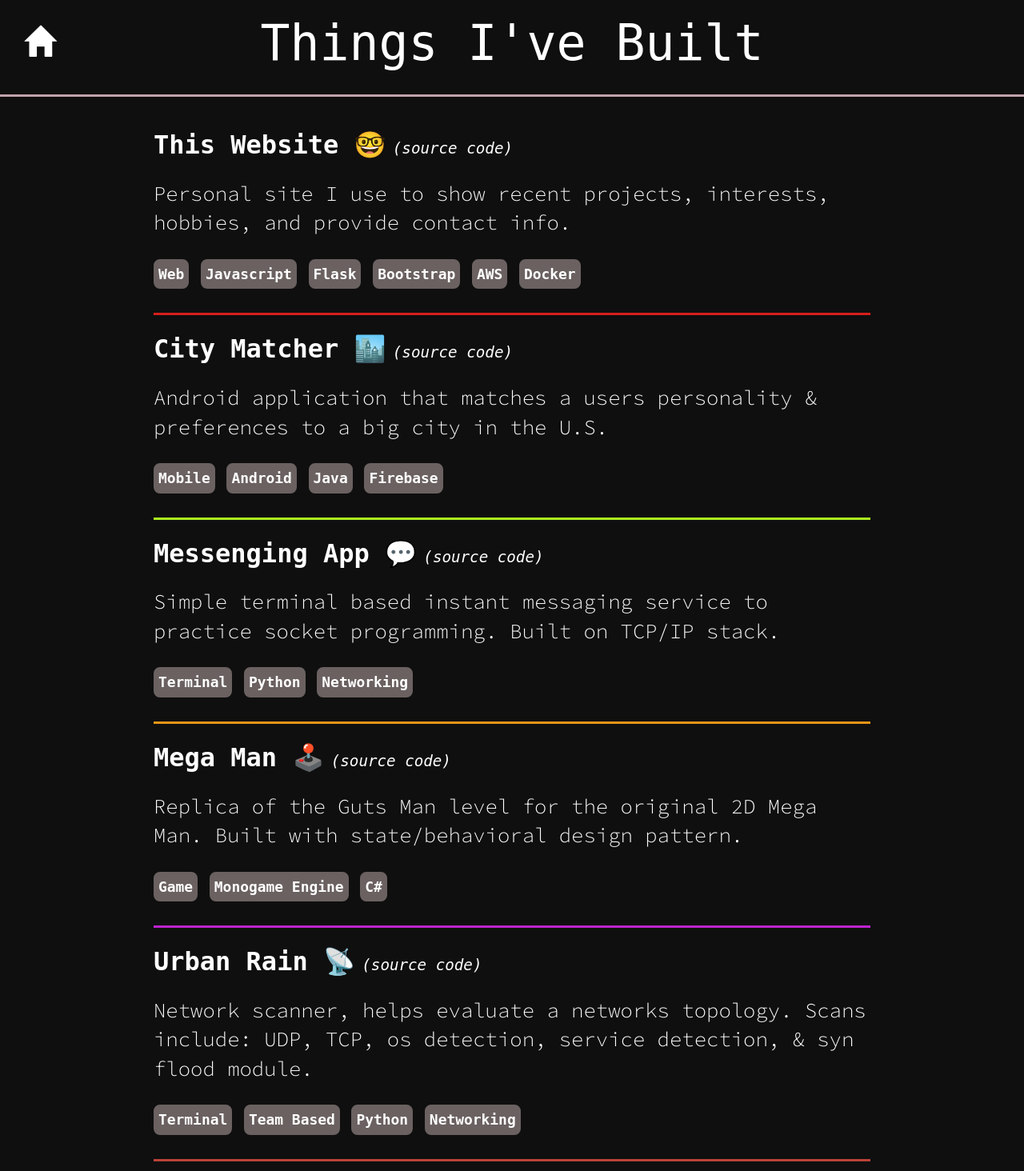
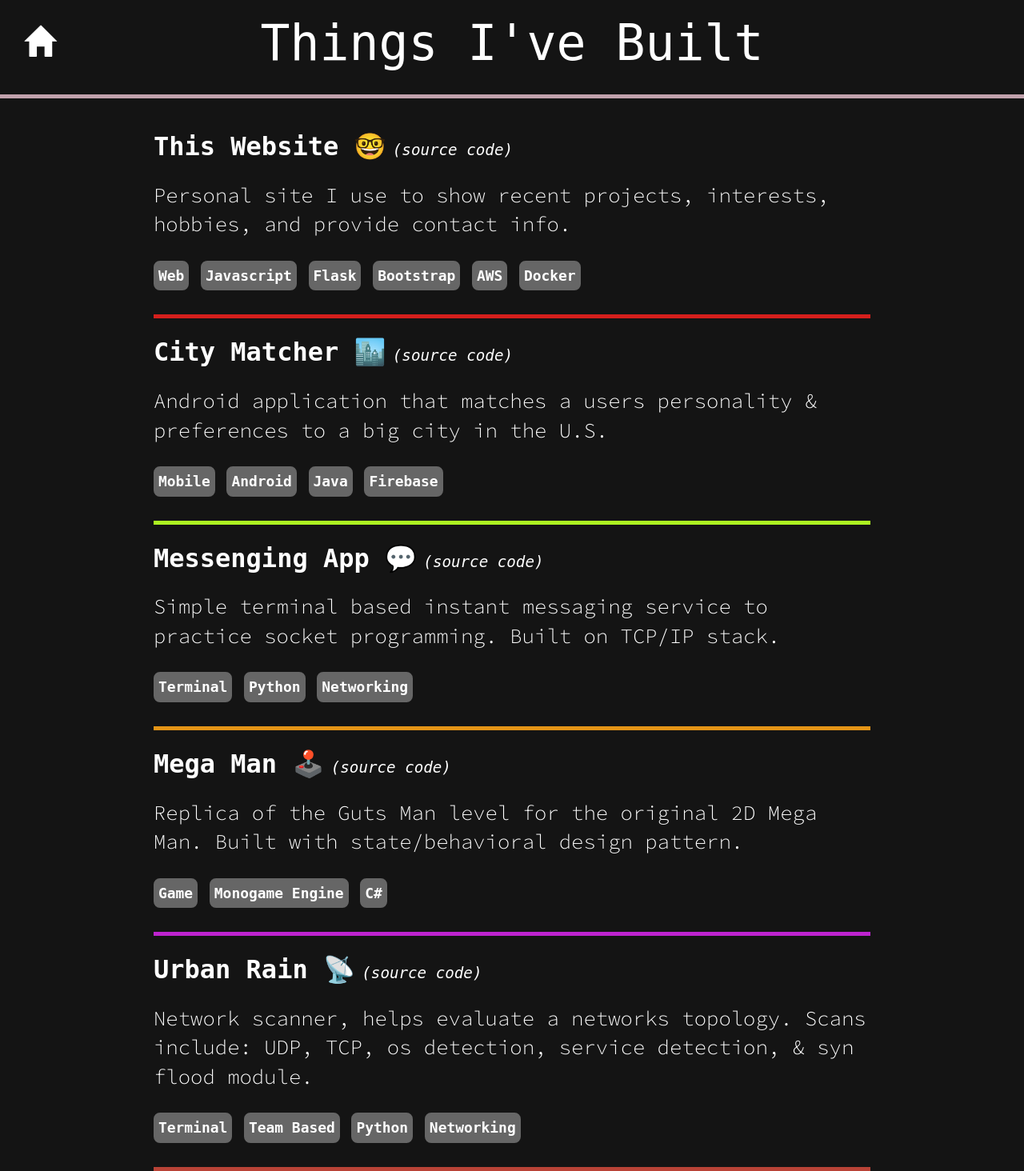
Before and after one commit to nickmorris991/My-Website, a Flask app: page /projects in a window 1280 px wide. Shown: the whole page at 80% size. Run offline with Flask 2, Linux system fonts and the light colour scheme; some libraries are stand-ins or nearby versions; some web fonts are replaced.

Commit message:
Small content / styling change. Added Dockerfile.

```diff
--- a/app.py
+++ b/app.py
@@ -5,4 +5,4 @@ app = Flask(__name__)
 from views import *
 
 if __name__ == '__main__':
-    app.run(debug=True)
+    app.run(host="0.0.0.0", debug=True)
--- a/requirements.txt
+++ b/requirements.txt
@@ -3,5 +3,4 @@ Flask==1.1.2
 itsdangerous==1.1.0
 Jinja2==2.11.2
 MarkupSafe==1.1.1
-pkg-resources==0.0.0
 Werkzeug==1.0.1
--- a/static/css/about.css
+++ b/static/css/about.css
@@ -3,7 +3,6 @@
 }
 pre {
     white-space: pre-wrap; /*  Valid Since CSS 2.1 */
-    font-weight: bold;
     font-size: 1.9vw;
     color: white;
     border: rgb(20,20,20);
--- a/static/css/general/site.css
+++ b/static/css/general/site.css
@@ -4,10 +4,10 @@ html, body {
     font-family: 'DM Mono', monospace;
 }
 body, pre {
-    background-color: rgb(15,15,15);
+    background-color: rgb(20,20,20);
 }
 hr {
-    border-top: 3px solid;
+    border-top: 5px solid;
 }
 h1 {
     color: white;
--- a/static/css/index.css
+++ b/static/css/index.css
@@ -27,6 +27,7 @@
     font-size: 1.3em;
     font-weight: bold;
     margin-top: 5px;
+    background-color: white;
 }
 /* contact me btns */
 .btn-social
--- a/static/css/projects.css
+++ b/static/css/projects.css
@@ -25,9 +25,9 @@ p, a, a:hover, a:visited, a:active, a:link {
     font-size: 1.4vw;
     font-weight: bold;
     display: inline-block;
-    background-color: rgb(107, 97, 97);
+    background-color: rgb(102, 102, 102);
     color: white;
     border-radius: 8px;
-    border: 6px solid rgb(107, 97, 97);
+    border: 6px solid rgb(102, 102, 102);
     margin-right: 0.7%;
 }
--- a/static/js/about/populateAboutJSON.js
+++ b/static/js/about/populateAboutJSON.js
@@ -5,9 +5,9 @@ aboutData = {
 			"Current City": "Chicago, IL",
 			"Hobbies": {
 				"Running 🏃" : "Newbie, jogging ~20 days/month since corona started.",
-				"Cooking 👨‍🍳" : "Favorite cusine: Indian, Italian, Chinese, American.",
-				"Basketball 🏀" : "Mostly play to maintain my DiCaprio esque dad bod.",
-				"Coding 💻" : "Recently been working on web based projects / designs.",
+				"Cooking 👨‍🍳" : "Favorite cuisine: Indian, Italian, Chinese, American.",
+				"Basketball 🏀" : "Mostly play to maintain my DiCaprio-esque dad bod.",
+				"Coding 💻" : "Recently been working on web-based projects / designs.",
 				"Coffee ♨️": "Rankings: espresso, french press, pour over (don't @ me)."
             },
 			"CS Interests": "Lately, mobile & distributed systems.",
```
Also changed, not shown: 1 other file.
